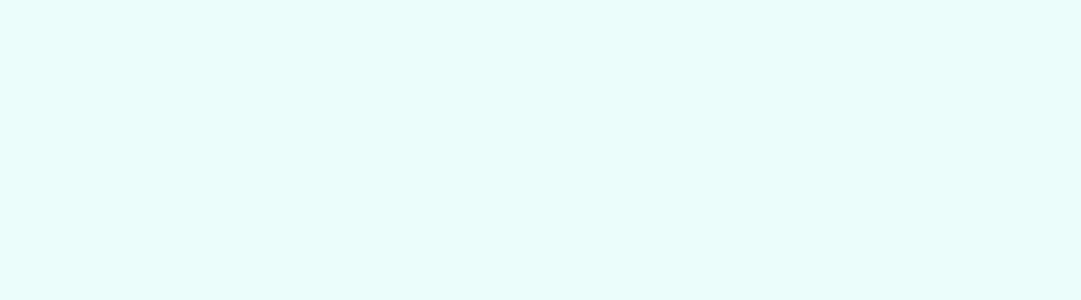
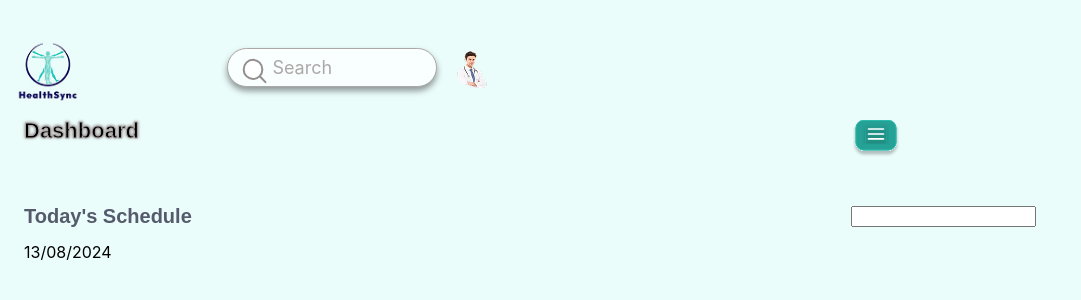
Before and after one commit to profiraa/HealthSync, a React (Create React App) app in the folder health-sync/: page /dashboard in a window 1280 px wide. Shown: the top 300 px of the page, without its empty margins (0-1081 px from the left). Built offline with nearby package versions, Linux system fonts and the light colour scheme.

Commit message:
header and topmenu components, start dashboard

```diff
--- /dev/null
+++ b/health-sync/src/components/Header.jsx
@@ -0,0 +1,11 @@
+import "../styles/header.css";
+import TopMenu from "./TopMenu";
+
+export default function Header() {
+  return (
+    <div className="headerContainer">
+      <img className="logo" src="./logo.png" alt="" />
+      <TopMenu/>
+    </div>
+  );
+}
--- /dev/null
+++ b/health-sync/src/components/TopMenu.jsx
@@ -0,0 +1,14 @@
+import "../styles/topMenu.css";
+
+export default function TopMenu() {
+  return (
+    <div className="topMenu">
+      <div className="searchBar">
+        <img src="./search.svg" />
+        <p>Search</p>
+      </div>
+      <img className="avatar" src="./small-doctor.png" alt="" />
+    </div>
+
+  );
+}
--- a/health-sync/src/index.css
+++ b/health-sync/src/index.css
@@ -189,10 +189,16 @@ table {
     border-spacing: 0;
   } */
 
-  @import url("https://fonts.googleapis.com/css2?family=Kufam:ital,wght@0,400..900;1,400..900&family=Manrope:wght@200..800&display=swap");
+  @import url('https://fonts.googleapis.com/css2?family=Inter:ital,opsz,wght@0,14..32,100..900;1,14..32,100..900&family=Jaldi:wght@400;700&family=Kufam:ital,wght@0,400..900;1,400..900&family=Manrope:wght@200..800&display=swap');
 
-  @import url("https://fonts.googleapis.com/css2?family=Inter:ital,opsz,wght@0,14..32,100..900;1,14..32,100..900&family=Kufam:ital,wght@0,400..900;1,400..900&family=Manrope:wght@200..800&display=swap");
+  @import url('https://fonts.googleapis.com/css2?family=Inter:ital,opsz,wght@0,14..32,100..900;1,14..32,100..900&family=Jaldi:wght@400;700&family=Kufam:ital,wght@0,400..900;1,400..900&family=Manrope:wght@200..800&family=Nunito:ital,wght@0,200..1000;1,200..1000&display=swap');
 
+
+
+
+  /* let header.css work for Global */
+  @import "./styles/header.css";
+  @import "./styles/topMenu.css";
   :root {
     --mainGreen: rgb(38, 161, 150);
     --Background-lightGreen: rgb(249, 255, 254);
@@ -203,6 +209,7 @@ table {
     --textColorDark: #000;
     --textColorLight: #fff;
     --textContentFontFamily: "Kufam";
+
   }
 
   body {
--- a/health-sync/src/pages/Dashboard/Dashboard.css
+++ b/health-sync/src/pages/Dashboard/Dashboard.css
@@ -0,0 +1,38 @@
+.dashboardPage-container {
+  display: grid;
+  grid-template-rows: 1fr 1.5fr 3fr 3.5fr;
+  gap: 1rem;
+  .text-button-group {
+    display: grid;
+    grid-template-columns: 2fr 1fr;
+    grid-template-rows: 1fr 1fr;
+    gap: 1rem;
+    padding: 0rem 1.5rem;
+    .dash {
+      font-family: jaldi, arial, helvetica, sans-serif;
+      font-size: 1.375rem;
+      -webkit-text-stroke: 1px #ada7a7; /* 描边 */
+      text-shadow: 0px -1px 3px rgba(173, 167, 167, 0.8),
+        -1px 0px 3px rgba(173, 167, 167, 0.8),
+        1px 0px 3px rgba(173, 167, 167, 0.8);
+    }
+    img {
+      width: 50px;
+      height: 37px;
+    }
+    .textContainer {
+      display: grid;
+      grid-template-rows: 1fr 1fr;
+      h1 {
+        font-family: Nunito, arial, helvetica, sans-ser;
+        color: #555b6c;
+        font-size: 20px;
+        font-weight: bold;
+      }
+    }
+  }
+  .sheet {
+  }
+  .task {
+  }
+}
--- a/health-sync/src/pages/Dashboard/Dashboard.jsx
+++ b/health-sync/src/pages/Dashboard/Dashboard.jsx
@@ -1,8 +1,26 @@
 import React from "react";
-import { useNavigate } from "react-router-dom";
+// import { useNavigate } from "react-router-dom";
 import "./Dashboard.css";
 import "../../styles/button.css";
+import Header from "../../components/Header";
 
-export default function Dashboard(){
-   <div>I'm dashboard!</div>
+export default function Dashboard() {
+  return (
+    <div className="dashboardPage-container">
+      <Header className="headerCell" />
+      <div className="text-button-group">
+        <h1 className="dash">Dashboard</h1>
+        <img src="./mobilMenu.svg" alt="" />
+        <div className="textContainer">
+          <h1>Today's Schedule</h1>
+          <p> 13/08/2024</p>
+        </div>
+        <div className="calendar">
+            <input type="text" />
+        </div>
+      </div>
+      <div className="sheet"></div>
+      <div className="task"></div>
+    </div>
+  );
 }
--- a/health-sync/src/pages/Home/Home.jsx
+++ b/health-sync/src/pages/Home/Home.jsx
@@ -18,7 +18,8 @@ export default function Home() {
       </div>
       <div className="main">
         <div className="text">
-          <p>Welcome to Your Personal Health Hub!</p>
+          <p>Welcome to <br />
+         Your Personal Health Hub!</p>
         </div>
         <div className="pic-button-group">
           <div className="pic-button-container">
--- /dev/null
+++ b/health-sync/src/styles/header.css
@@ -0,0 +1,11 @@
+.headerContainer {
+  display: grid;
+  grid-template-columns: 1fr 5fr;
+  gap: 1rem;
+  .logo {
+    width: 4rem;
+    height: 4rem;
+    padding-left: 1rem;
+    padding-top: 2.5rem;
+  }
+}
--- /dev/null
+++ b/health-sync/src/styles/topMenu.css
@@ -0,0 +1,38 @@
+.topMenu {
+  padding-top: 3rem;
+  /* padding-right: 1rem; */
+  display: flex;
+  gap: 1rem;
+  .searchBar {
+    width: 13rem;
+    height: 2.32rem;
+    border: solid 1px #aca8a8;
+    display: flex;
+    position: relative;
+    gap: 10px;
+    background-color: #f9fffe;
+    border-radius: 20px;
+    box-shadow:  0px 4px 6px rgba(0, 0, 0, 0.4);
+    img {
+      width: 25px;
+      height: 28px;
+      position: absolute;
+      top: 0.5rem;
+      left: 14.72px;
+
+    }
+    p {
+      /* font-family: Impact, sans-serif; */
+      font-weight: regular;
+      font-size: 18px;
+      position: absolute;
+      top: 0.5rem;
+      left:44.72px;
+      color: #aca8a8;
+    }
+  }
+  .avatar {
+    width: 35px;
+    height: 40px;
+  }
+}
```
Also changed, not shown: health-sync/src/App.jsx (+3 -6 lines), health-sync/public/mobilMenu.svg (added), health-sync/public/search.svg (added).
